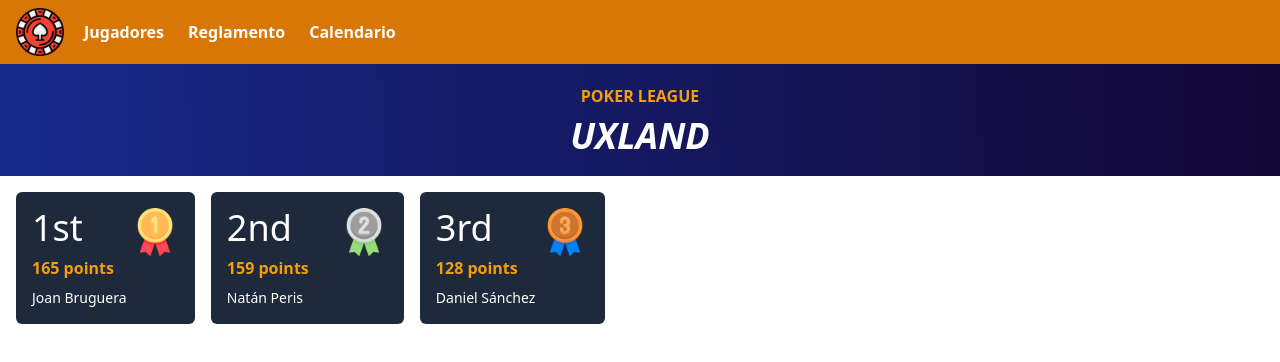
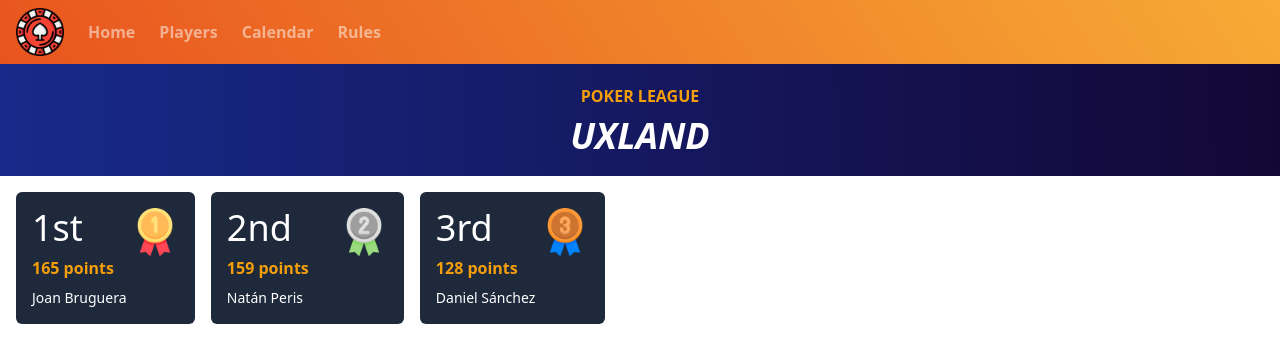
Before and after one commit to dguasch89/poker-league, a React (Vite) app: page / in a window 1280 px wide. Shown: the top 362 px of the page. Built offline with nearby package versions, Linux system fonts and the light colour scheme.

Commit message:
added router and create navbar component

```diff
--- a/package.json
+++ b/package.json
@@ -11,7 +11,8 @@
   },
   "dependencies": {
     "react": "^18.2.0",
-    "react-dom": "^18.2.0"
+    "react-dom": "^18.2.0",
+    "react-router-dom": "^6.8.0"
   },
   "devDependencies": {
     "@types/react": "^18.0.26",
--- a/src/App.tsx
+++ b/src/App.tsx
@@ -1,19 +1,15 @@
-import logo from './assets/poker.png';
-import {Home} from './views/Home';
+import './app.css';
+import {AppRouter} from './router';
+import {Navbar} from './views/Navbar';
 
 function App() {
   return (
     <div className="App">
       <header className="flex flex-row items-center gap-5 bg-amber-600 p-4 pt-2 pb-2">
-        <img src={logo} className="w-12" alt="Poker" />
-        <div className="flex flex-row gap-6 text-white text-md font-medium">
-          <div className="font-bold">Jugadores</div>
-          <div className="font-bold">Reglamento</div>
-          <div className="font-bold">Calendario</div>
-        </div>
+        <Navbar />
       </header>
       <main>
-        <Home />
+        <AppRouter />
       </main>
     </div>
   );
--- /dev/null
+++ b/src/app.css
@@ -0,0 +1,3 @@
+.App header {
+  background: linear-gradient(236.07deg, #f7ab35 0.09%, #e8521e 102.47%);
+}
--- a/src/main.tsx
+++ b/src/main.tsx
@@ -1,10 +1,13 @@
-import React from 'react'
-import ReactDOM from 'react-dom/client'
-import App from './App'
-import './index.css'
+import React from 'react';
+import ReactDOM from 'react-dom/client';
+import {BrowserRouter} from 'react-router-dom';
+import App from './App';
+import './index.css';
 
 ReactDOM.createRoot(document.getElementById('root') as HTMLElement).render(
   <React.StrictMode>
-    <App />
-  </React.StrictMode>,
-)
+    <BrowserRouter>
+      <App />
+    </BrowserRouter>
+  </React.StrictMode>
+);
--- /dev/null
+++ b/src/router/AppRouter.tsx
@@ -0,0 +1,23 @@
+import {Route, Routes} from 'react-router-dom';
+import {HomePage} from '../views/HomePage/HomePage';
+
+export const HOME = '/';
+export const PLAYERS = '/players';
+export const CALENDAR = '/calendar';
+export const RULES = '/rules';
+export const routes = {
+  home: '/',
+  players: '/players',
+  calendar: '/calendar',
+  rules: '/rules',
+};
+
+export const AppRouter = () => {
+  return (
+    <Routes>
+      <Route path={routes.home} element={<HomePage />} />
+      {/* <Route path="*" element={<PageNotFound />} /> */}
+      {/* <Route path={ERROR} element={<ErrorPage />} /> */}
+    </Routes>
+  );
+};
--- /dev/null
+++ b/src/router/index.ts
@@ -0,0 +1 @@
+export * from "./AppRouter";
--- a/src/views/Home.tsx
+++ b/src/views/HomePage/HomePage.tsx
@@ -1,11 +1,11 @@
-import goldMedal from '../assets/gold_medal.png';
-import silverMedal from '../assets/silver_medal.png';
-import bronzeMedal from '../assets/bronze_medal.png';
-import './home.css';
+import goldMedal from '../../assets/gold_medal.png';
+import silverMedal from '../../assets/silver_medal.png';
+import bronzeMedal from '../../assets/bronze_medal.png';
+import './homePage.css';
 
-export function Home() {
+export function HomePage() {
   return (
-    <div className="Home">
+    <div className="HomePage">
       <section className="banner flex flex-col gap-2 items-center justify-items-center bg-emerald-500 p-5">
         <h2 className="font-bold text-md text-amber-500">POKER LEAGUE</h2>
         <h1 className="font-bold text-4xl text-white italic">UXLAND</h1>
--- a/src/views/Home.css
+++ b/src/views/HomePage/homePage.css
@@ -1,3 +1,3 @@
-.banner {
+.HomePage .banner {
   background: linear-gradient(268.68deg, #130735 -0.01%, #172a8b 100.51%);
 }
--- /dev/null
+++ b/src/views/Navbar.tsx
@@ -0,0 +1,22 @@
+import {Link, useMatch} from 'react-router-dom';
+import {routes} from '../router';
+import logo from '../assets/poker.png';
+
+export function Navbar() {
+  return (
+    <div className="flex flex-row items-center gap-6 text-white text-md font-medium">
+      <img src={logo} className="w-12" alt="Poker" />
+      {Object.entries(routes).map(([route, uri]) => (
+        <Link
+          key={route}
+          to={uri}
+          className={`font-bold hover:opacity-100 transition duration-150 first-letter:uppercase ${
+            useMatch(route) ? 'opacity-100' : 'opacity-50'
+          }`}
+        >
+          {route}
+        </Link>
+      ))}
+    </div>
+  );
+}
```
Also changed, not shown: 1 other file (tests, documents, lock files or other folders).
